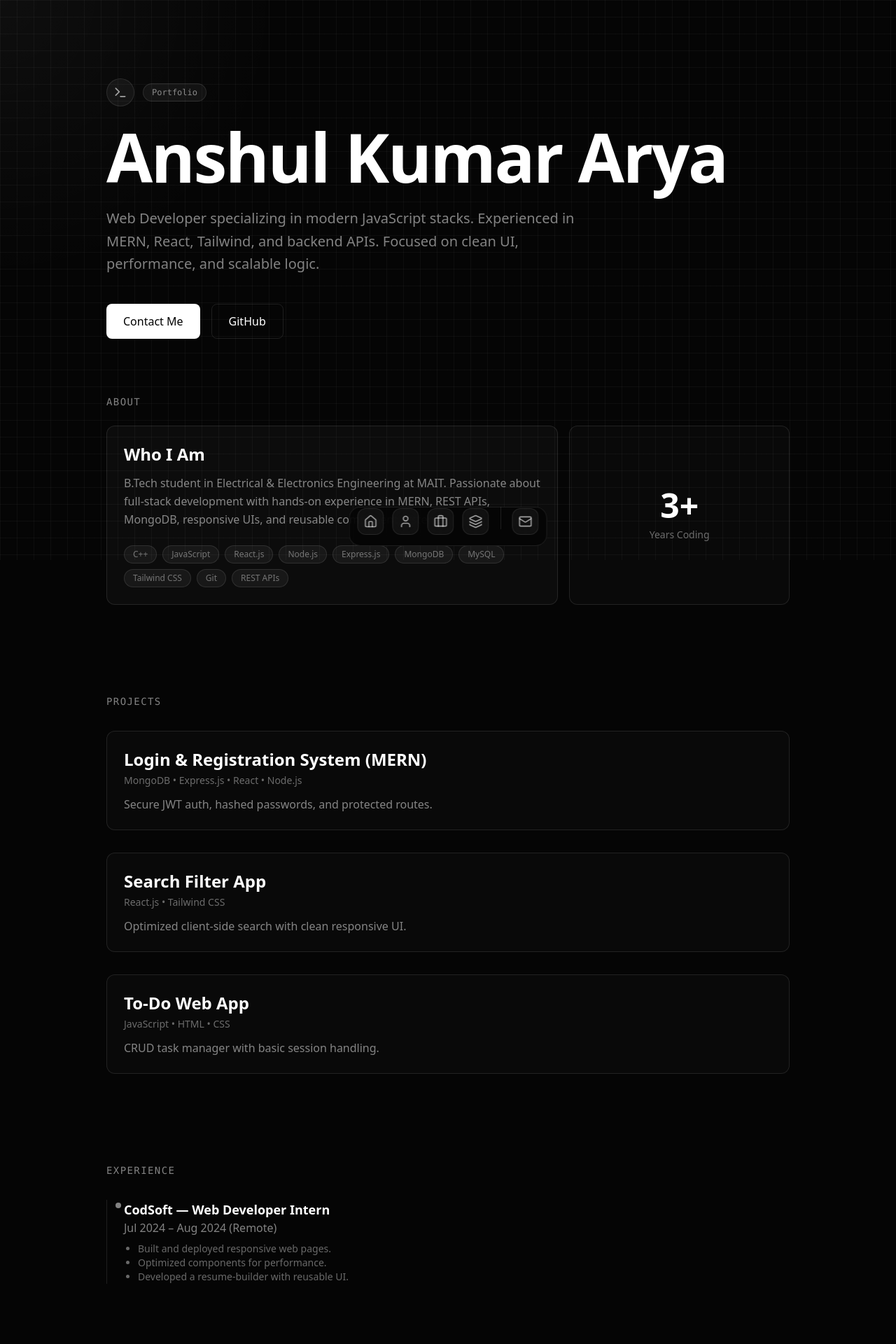
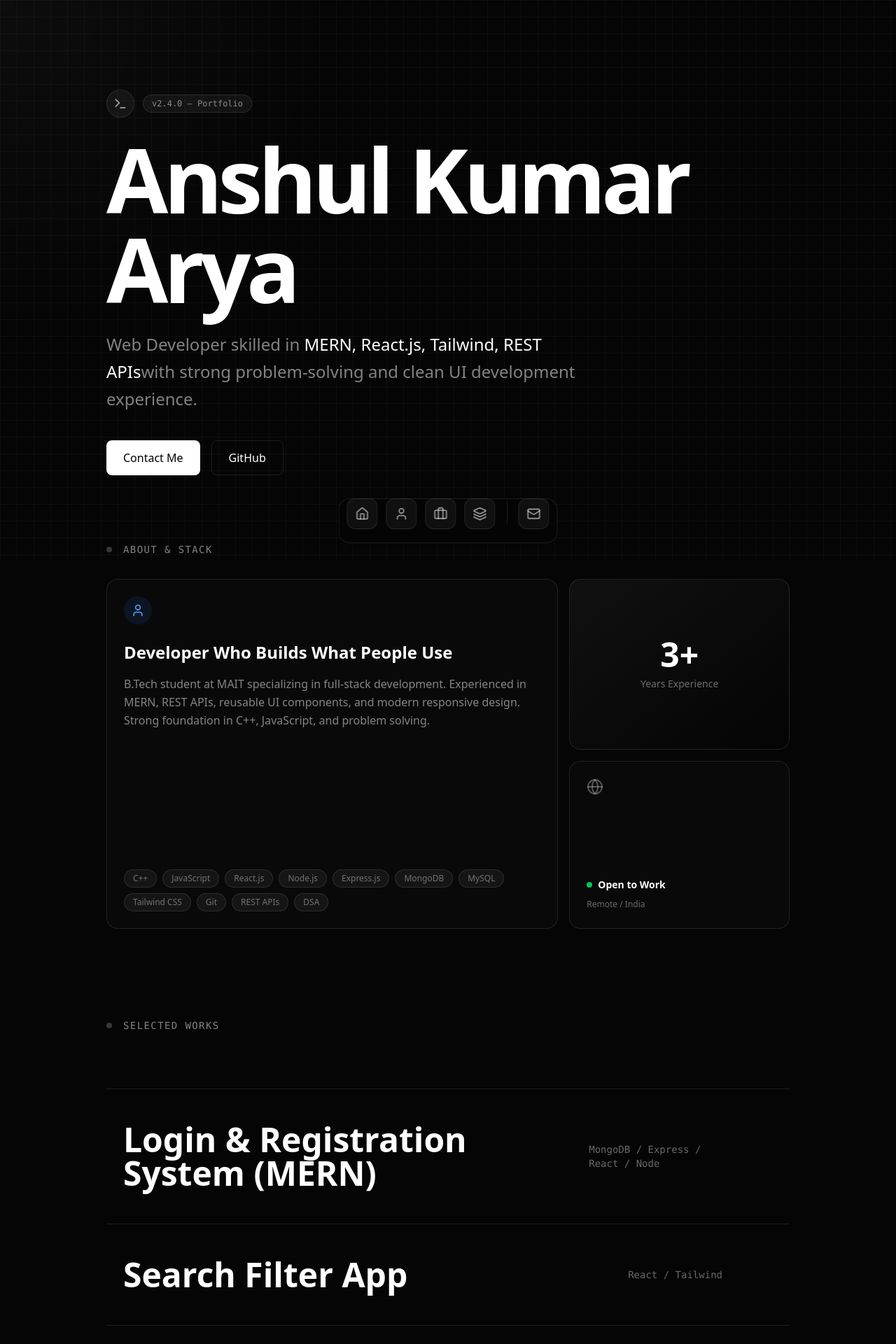
Before and after one commit to anshul051/portfolio-website, a React (Vite) app: page / in a window 1280 px wide. Shown: the top 1920 px of the page at 70% size. Built offline with nearby package versions, Linux system fonts and the light colour scheme.

Commit message:
Updated Project hover effect

```diff
--- a/src/App.jsx
+++ b/src/App.jsx
@@ -23,11 +23,12 @@ import {
 import { clsx } from 'clsx';
 import { twMerge } from 'tailwind-merge';
 
+// --- UTILITIES ---
 function cn(...inputs) {
   return twMerge(clsx(inputs));
 }
 
-/* -------------------  BACKGROUND ------------------- */
+// --- 1. REACTIVE BACKGROUND GRID ---
 const BackgroundGrid = () => {
   const mouseX = useMotionValue(0);
   const mouseY = useMotionValue(0);
@@ -44,13 +45,13 @@ const BackgroundGrid = () => {
   return (
     <div className="fixed inset-0 z-0 pointer-events-none">
       <div className="absolute inset-0 bg-[#050505]" />
-      <div className="absolute inset-0 bg-[linear-gradient(to_right,#80808012_1px,transparent_1px),linear-gradient(to_bottom,#80808012_1px,transparent_1px)] bg-[size:20px_20px] md:bg-[size:24px_24px]" />
+      <div className="absolute inset-0 bg-[linear-gradient(to_right,#80808012_1px,transparent_1px),linear-gradient(to_bottom,#80808012_1px,transparent_1px)] bg-[size:24px_24px]" />
       <motion.div
-        className="absolute inset-0"
+        className="absolute inset-0 transition-opacity duration-300"
         style={{
           background: useMotionTemplate`radial-gradient(
-            500px circle at ${mouseX}px ${mouseY}px,
-            rgba(255,255,255,0.04),
+            600px circle at ${mouseX}px ${mouseY}px,
+            rgba(255, 255, 255, 0.03),
             transparent 80%
           )`
         }}
@@ -59,7 +60,7 @@ const BackgroundGrid = () => {
   );
 };
 
-/* -------------------  DOCK ------------------- */
+// --- 2. MACOS DOCK (With Rounded-XL Icons) ---
 const DockItem = ({ mouseX, icon: Icon, label, onClick }) => {
   const ref = useRef(null);
 
@@ -68,7 +69,7 @@ const DockItem = ({ mouseX, icon: Icon, label, onClick }) => {
     return val - bounds.x - bounds.width / 2;
   });
 
-  const widthSync = useTransform(distance, [-150, 0, 150], [38, 80, 38]);
+  const widthSync = useTransform(distance, [-150, 0, 150], [44, 84, 44]);
   const width = useSpring(widthSync, { mass: 0.1, stiffness: 150, damping: 12 });
 
   const [hovered, setHovered] = useState(false);
@@ -80,7 +81,7 @@ const DockItem = ({ mouseX, icon: Icon, label, onClick }) => {
       style={{ width }}
       onMouseEnter={() => setHovered(true)}
       onMouseLeave={() => setHovered(false)}
-      className="aspect-square rounded-xl bg-white/5 border border-white/10 backdrop-blur-md flex items-center justify-center relative group hover:bg-white/10 transition"
+      className="aspect-square rounded-xl bg-white/5 border border-white/10 backdrop-blur-md flex items-center justify-center relative group transition-colors hover:bg-white/10 cursor-pointer"
     >
       <AnimatePresence>
         {hovered && (
@@ -88,13 +89,14 @@ const DockItem = ({ mouseX, icon: Icon, label, onClick }) => {
             initial={{ opacity: 0, y: -10, x: "-50%" }}
             animate={{ opacity: 1, y: -18, x: "-50%" }}
             exit={{ opacity: 0, y: -10, x: "-50%" }}
-            className="absolute -top-2 left-1/2 px-2 py-1 bg-[#050505] border border-white/10 rounded-md text-[10px] text-white/70 pointer-events-none"
+            className="absolute -top-2 left-1/2 px-2 py-1 bg-[#050505] border border-white/10 rounded-md text-[10px] text-white/70 whitespace-nowrap pointer-events-none z-50"
           >
             {label}
           </motion.div>
         )}
       </AnimatePresence>
-      <Icon size={20} className="text-white/60 group-hover:text-white" />
+
+      <Icon size={20} className="text-white/60 group-hover:text-white transition-colors" />
     </motion.button>
   );
 };
@@ -104,35 +106,131 @@ const Dock = () => {
 
   return (
     <div
-      className="fixed bottom-6 left-1/2 -translate-x-1/2 z-50 flex items-end gap-3 px-3 pb-3 rounded-2xl"
+      className="fixed bottom-8 left-1/2 -translate-x-1/2 z-50 flex items-end gap-3 px-3 pb-3 rounded-2xl"
       onMouseMove={(e) => mouseX.set(e.pageX)}
       onMouseLeave={() => mouseX.set(Infinity)}
     >
-      <div className="absolute inset-0 bg-[#050505]/90 border border-white/10 backdrop-blur-xl rounded-2xl h-14 w-full -z-10" />
+      {/* Background container */}
+      <div className="absolute inset-0 bg-[#050505]/90 border border-white/10 backdrop-blur-xl rounded-2xl -z-10 h-16 w-full bottom-0" />
 
       <DockItem mouseX={mouseX} icon={Home} label="Home" onClick={() => window.scrollTo({ top: 0, behavior: 'smooth'})} />
       <DockItem mouseX={mouseX} icon={User} label="About" onClick={() => document.getElementById('about')?.scrollIntoView({ behavior: 'smooth'})} />
       <DockItem mouseX={mouseX} icon={Briefcase} label="Work" onClick={() => document.getElementById('work')?.scrollIntoView({ behavior: 'smooth'})} />
-      <DockItem mouseX={mouseX} icon={Layers} label="Stack" onClick={() => document.getElementById('experience')?.scrollIntoView({ behavior: 'smooth'})} />
+      <DockItem mouseX={mouseX} icon={Layers} label="Stack" onClick={() => document.getElementById('stack')?.scrollIntoView({ behavior: 'smooth'})} />
 
       <div className="w-px h-8 bg-white/10 mx-1 mb-2" />
-      <DockItem mouseX={mouseX} icon={Mail} label="Email" onClick={() => window.location.href = 'mailto:anshulkumararya51@gmail.com'} />
+
+      <DockItem mouseX={mouseX} icon={Mail} label="Contact" onClick={() => window.location.href = 'mailto:anshulkumararya51@gmail.com'} />
     </div>
   );
 };
 
-/* -------------------  MAIN APP ------------------- */
+// --- 3. PROJECT PREVIEW HOVER (UNCHANGED) ---
+const ProjectList = () => {
+  const [hoveredProject, setHoveredProject] = useState(null);
+  const mouseX = useMotionValue(0);
+  const mouseY = useMotionValue(0);
+
+  const springConfig = { damping: 20, stiffness: 200, mass: 0.1 };
+  const x = useSpring(mouseX, springConfig);
+  const y = useSpring(mouseY, springConfig);
+
+  const handleMouseMove = (e) => {
+    const { clientX, clientY } = e;
+    mouseX.set(clientX - 150);
+    mouseY.set(clientY - 100);
+  };
+
+  const projects = [
+    { id: 1, title: "Login & Registration System (MERN)", category: "MongoDB / Express / React / Node", color: "from-blue-500 to-cyan-500" },
+    { id: 2, title: "Search Filter App", category: "React / Tailwind", color: "from-purple-500 to-pink-500" },
+    { id: 3, title: "To-Do Web App", category: "JavaScript / HTML / CSS", color: "from-orange-500 to-red-500" },
+  ];
+
+  return (
+    <div
+      className="relative py-12"
+      onMouseMove={handleMouseMove}
+      onMouseLeave={() => setHoveredProject(null)}
+    >
+      <motion.div
+        style={{ x, y, opacity: hoveredProject ? 1 : 0, scale: hoveredProject ? 1 : 0.8 }}
+        className="pointer-events-none fixed top-0 left-0 z-40 w-[300px] h-[200px] rounded-xl overflow-hidden shadow-2xl transition-opacity duration-200"
+      >
+        <AnimatePresence mode='wait'>
+          {hoveredProject && (
+            <motion.div
+              key={hoveredProject}
+              initial={{ opacity: 0 }}
+              animate={{ opacity: 1 }}
+              exit={{ opacity: 0 }}
+              className={cn(
+                "w-full h-full bg-gradient-to-br flex items-center justify-center",
+                projects.find(p => p.id === hoveredProject)?.color
+              )}
+            >
+              <span className="text-white/20 font-bold text-4xl uppercase tracking-widest">Preview</span>
+            </motion.div>
+          )}
+        </AnimatePresence>
+      </motion.div>
+
+      <div className="space-y-0">
+        {projects.map((project) => (
+          <div
+            key={project.id}
+            onMouseEnter={() => setHoveredProject(project.id)}
+            className="group relative flex items-center justify-between py-12 px-6 border-t border-white/10 cursor-pointer transition-colors hover:bg-white/[0.02]"
+          >
+            <div>
+              <h3 className="text-4xl md:text-5xl font-bold text-white transition-transform duration-300 group-hover:translate-x-2">
+                {project.title}
+              </h3>
+            </div>
+            <div className="flex items-center gap-8">
+              <span className="font-mono text-sm text-white/40 group-hover:text-white/70 transition-colors">
+                {project.category}
+              </span>
+              <div className="w-10 h-10 rounded-full border border-white/10 flex items-center justify-center opacity-0 group-hover:opacity-100 transition-all duration-300 -translate-x-4 group-hover:translate-x-0">
+                 <ArrowUpRight className="w-4 h-4" />
+              </div>
+            </div>
+          </div>
+        ))}
+        <div className="border-t border-white/10" />
+      </div>
+    </div>
+  );
+};
+
+// --- 4. BENTO GRID ---
+const BentoItem = ({ children, className, delay = 0 }) => (
+  <motion.div
+    initial={{ opacity: 0, y: 20 }}
+    whileInView={{ opacity: 1, y: 0 }}
+    viewport={{ once: true }}
+    transition={{ delay, duration: 0.5 }}
+    className={cn(
+      "relative overflow-hidden rounded-2xl border border-white/10 bg-white/[0.02] p-6 hover:bg-white/[0.04] transition-colors",
+      className
+    )}
+  >
+    {children}
+  </motion.div>
+);
+
+// --- MAIN ---
 export default function App() {
   return (
-    <div className="min-h-screen bg-[#050505] text-white pb-32">
+    <div className="min-h-screen bg-[#050505] text-white selection:bg-white/20 font-sans pb-32">
       <BackgroundGrid />
       <Dock />
 
       {/* HEADER */}
-      <header className="relative z-10 max-w-5xl mx-auto px-6 pt-28 pb-20">
+      <header className="relative z-10 max-w-5xl mx-auto px-6 pt-32 pb-24">
         <motion.div
           initial={{ opacity: 0, filter: "blur(10px)" }}
-          animate={{ opacity: 1, filter: "blur(0)" }}
+          animate={{ opacity: 1, filter: "blur(0px)" }}
           transition={{ duration: 1 }}
           className="space-y-6"
         >
@@ -140,32 +238,31 @@ export default function App() {
              <div className="w-10 h-10 rounded-full bg-white/5 border border-white/10 flex items-center justify-center">
                 <Terminal size={20} className="text-white/60" />
              </div>
-            <div className="px-3 py-1 rounded-full text-xs font-mono bg-white/5 border border-white/10 text-white/50">
-              Portfolio
+             <div className="px-3 py-1 rounded-full border border-white/10 bg-white/5 text-xs text-white/50 font-mono">
+               v2.4.0 — Portfolio
              </div>
           </div>
 
-          <h1 className="text-5xl md:text-8xl font-bold tracking-tight">
+          <h1 className="text-7xl md:text-9xl font-bold tracking-tighter mix-blend-difference">
             Anshul Kumar Arya
           </h1>
 
-          <p className="text-lg md:text-xl text-white/50 max-w-2xl leading-relaxed">
-            Web Developer specializing in modern JavaScript stacks.
-            Experienced in MERN, React, Tailwind, and backend APIs.
-            Focused on clean UI, performance, and scalable logic.
+          <p className="text-xl md:text-2xl text-white/50 max-w-2xl leading-relaxed">
+            Web Developer skilled in <span className="text-white">MERN, React.js, Tailwind, REST APIs</span>
+            with strong problem-solving and clean UI development experience.
           </p>
 
-          <div className="flex flex-wrap gap-4 pt-4">
+          <div className="flex gap-4 pt-4">
             <button
               onClick={() => window.location.href = 'mailto:anshulkumararya51@gmail.com'}
-              className="px-6 py-3 rounded-lg bg-white text-black font-medium hover:bg-gray-200"
+              className="cursor-pointer px-6 py-3 rounded-lg bg-white text-black font-medium hover:bg-gray-200 transition-colors"
             >
                Contact Me
             </button>
             <a
               href="https://github.com/anshul051"
               target="_blank"
-              className="px-6 py-3 rounded-lg border border-white/10 hover:bg-white/5"
+              className="cursor-pointer px-6 py-3 rounded-lg border border-white/10 hover:bg-white/5 transition-colors"
             >
                GitHub
             </a>
@@ -177,113 +274,113 @@ export default function App() {
 
         {/* ABOUT */}
         <section id="about">
-          <h2 className="text-sm font-mono text-white/50 uppercase tracking-widest mb-6">
-            About
-          </h2>
+          <div className="flex items-center gap-4 mb-8">
+             <span className="w-2 h-2 rounded-full bg-white/20" />
+             <h2 className="text-sm font-mono text-white/50 uppercase tracking-widest">About & Stack</h2>
+          </div>
 
-          <div className="grid grid-cols-1 md:grid-cols-3 gap-4">
-            <div className="md:col-span-2 p-6 rounded-xl border border-white/10 bg-white/[0.03]">
-              <h3 className="text-2xl font-bold mb-3">Who I Am</h3>
+          <div className="grid grid-cols-1 md:grid-cols-3 gap-4 h-auto md:h-[500px]">
+            <BentoItem className="md:col-span-2 md:row-span-2 flex flex-col justify-between">
+              <div>
+                <div className="w-10 h-10 rounded-full bg-blue-500/10 flex items-center justify-center mb-6 text-blue-400">
+                   <User size={20} />
+                </div>
+                <h3 className="text-2xl font-bold mb-4">Developer Who Builds What People Use</h3>
                 <p className="text-white/50 leading-relaxed">
-                B.Tech student in Electrical & Electronics Engineering at MAIT.
-                Passionate about full-stack development with hands-on experience in MERN, REST APIs, MongoDB, responsive UIs, and reusable component systems.
+                  B.Tech student at MAIT specializing in full-stack development.
+                  Experienced in MERN, REST APIs, reusable UI components, and modern responsive design.
+                  Strong foundation in C++, JavaScript, and problem solving.
                 </p>
-
-              <div className="flex flex-wrap gap-2 mt-6">
+              </div>
+              <div className="mt-8 flex gap-2 flex-wrap">
                  {[
-                  "C++", "JavaScript", "React.js", "Node.js",
-                  "Express.js", "MongoDB", "MySQL", "Tailwind CSS",
-                  "Git", "REST APIs"
-                ].map(s => (
-                  <span key={s} className="px-3 py-1 text-xs rounded-full bg-white/5 border border-white/10 text-white/40">
-                    {s}
+                   'C++', 'JavaScript', 'React.js', 'Node.js',
+                   'Express.js', 'MongoDB', 'MySQL', 'Tailwind CSS',
+                   'Git', 'REST APIs', 'DSA'
+                 ].map(tag => (
+                   <span key={tag} className="px-3 py-1 rounded-full border border-white/10 bg-white/5 text-xs text-white/40">
+                     {tag}
                    </span>
                  ))}
               </div>
+            </BentoItem>
+
+            <BentoItem className="bg-gradient-to-br from-white/[0.05] to-transparent">
+              <div className="h-full flex flex-col justify-center items-center text-center">
+                 <span className="text-5xl font-bold mb-2">3+</span>
+                 <span className="text-sm text-white/40">Years Experience</span>
               </div>
+            </BentoItem>
 
-            <div className="p-6 rounded-xl border border-white/10 bg-white/[0.02] flex flex-col items-center justify-center">
-              <span className="text-5xl font-bold">3+</span>
-              <span className="text-sm text-white/40 mt-2">Years Coding</span>
+            <BentoItem className="md:col-span-1">
+               <div className="h-full flex flex-col justify-between">
+                  <Globe className="text-white/30" />
+                  <div>
+                    <div className="flex items-center gap-2 mb-1">
+                      <span className="relative flex h-2 w-2">
+                        <span className="animate-ping absolute inline-flex h-full w-full rounded-full bg-green-400 opacity-75"></span>
+                        <span className="relative inline-flex rounded-full h-2 w-2 bg-green-500"></span>
+                      </span>
+                      <span className="text-sm font-bold">Open to Work</span>
                     </div>
+                    <span className="text-xs text-white/40">Remote / India</span>
+                  </div>
+               </div>
+            </BentoItem>
           </div>
         </section>
 
         {/* PROJECTS */}
         <section id="work">
-          <h2 className="text-sm font-mono text-white/50 uppercase tracking-widest mb-8">
-            Projects
-          </h2>
-
-          <div className="space-y-8">
-            {[
-              {
-                title: "Login & Registration System (MERN)",
-                tech: "MongoDB • Express.js • React • Node.js",
-                desc: "Secure JWT auth, hashed passwords, and protected routes."
-              },
-              {
-                title: "Search Filter App",
-                tech: "React.js • Tailwind CSS",
-                desc: "Optimized client-side search with clean responsive UI."
-              },
-              {
-                title: "To-Do Web App",
-                tech: "JavaScript • HTML • CSS",
-                desc: "CRUD task manager with basic session handling."
-              }
-            ].map((p, i) => (
-              <div key={i} className="p-6 rounded-xl border border-white/10 bg-white/[0.02] hover:bg-white/[0.04] transition">
-                <h3 className="text-2xl font-bold">{p.title}</h3>
-                <p className="text-white/40 text-sm mt-1">{p.tech}</p>
-                <p className="text-white/50 mt-3">{p.desc}</p>
+          <div className="flex items-center gap-4 mb-8">
+             <span className="w-2 h-2 rounded-full bg-white/20" />
+             <h2 className="text-sm font-mono text-white/50 uppercase tracking-widest">Selected Works</h2>
           </div>
-            ))}
-          </div>
+          <ProjectList />
         </section>
 
         {/* EXPERIENCE */}
-        <section id="experience">
-          <h2 className="text-sm font-mono text-white/50 uppercase tracking-widest mb-8">
-            Experience
-          </h2>
+        <section id="stack" className="grid grid-cols-1 md:grid-cols-2 gap-12">
+           <div>
+             <div className="flex items-center gap-4 mb-8">
+                <span className="w-2 h-2 rounded-full bg-white/20" />
+                <h2 className="text-sm font-mono text-white/50 uppercase tracking-widest">Experience</h2>
+             </div>
+             <div className="space-y-8 border-l border-white/10 pl-8 ml-3">
 
-          <div className="space-y-6 border-l border-white/10 pl-6">
                <div className="relative">
-              <div className="absolute -left-3 top-1 w-2 h-2 rounded-full bg-white/50" />
-              <h3 className="text-lg font-bold">CodSoft — Web Developer Intern</h3>
-              <p className="text-white/50">Jul 2024 – Aug 2024 (Remote)</p>
-              <ul className="list-disc ml-5 text-white/40 mt-2 text-sm">
+                 <div className="absolute -left-[37px] top-1.5 w-3 h-3 rounded-full border border-white/20 bg-[#050505]" />
+                 <h3 className="text-lg font-bold">CodSoft</h3>
+                 <p className="text-white/50 mb-1">Web Developer Intern</p>
+                 <p className="text-xs font-mono text-white/30">Jul 2024 – Aug 2024</p>
+                 <ul className="list-disc ml-4 mt-2 text-white/40 text-sm">
                    <li>Built and deployed responsive web pages.</li>
-                <li>Optimized components for performance.</li>
-                <li>Developed a resume-builder with reusable UI.</li>
+                   <li>Debugged and optimized front-end components.</li>
+                   <li>Developed a full resume-builder tool.</li>
                  </ul>
                </div>
+
              </div>
-        </section>
+           </div>
 
-        {/* CONTACT */}
-        <section>
+           <div>
               <div className="p-8 rounded-2xl border border-white/10 bg-white/[0.02]">
                  <h3 className="text-xl font-bold mb-6">Let's Connect</h3>
-            <p className="text-white/50 mb-6">
-              Open to internships and freelance projects.
+                 <p className="text-white/50 mb-8">
+                    Open to internships, freelance work, and full-time opportunities.
                  </p>
-
-            <a
-              href="mailto:anshulkumararya51@gmail.com"
-              className="inline-flex items-center gap-2 text-white border-b border-white pb-1 hover:text-white/70 hover:border-white/70"
-            >
+                 <a href="mailto:anshulkumararya51@gmail.com" className="cursor-pointer inline-flex items-center gap-2 text-white border-b border-white pb-1 hover:text-white/70 hover:border-white/70 transition-colors">
                     anshulkumararya51@gmail.com <ArrowUpRight size={16} />
                  </a>
-
                  <div className="flex gap-4 mt-8">
                     <a href="https://github.com/anshul051" target="_blank">
-                <Github className="text-white/40 hover:text-white" />
+                      <Github className="text-white/40 hover:text-white cursor-pointer transition-colors" />
                     </a>
                     <a href="https://linkedin.com/in/anshulkumararya" target="_blank">
-                <Linkedin className="text-white/40 hover:text-white" />
+                      <Linkedin className="text-white/40 hover:text-white cursor-pointer transition-colors" />
                     </a>
+                    <Cpu className="text-white/40 hover:text-white cursor-pointer transition-colors" />
+                 </div>
               </div>
            </div>
         </section>
```
Lines whose indentation alone changed are shown as unchanged.
